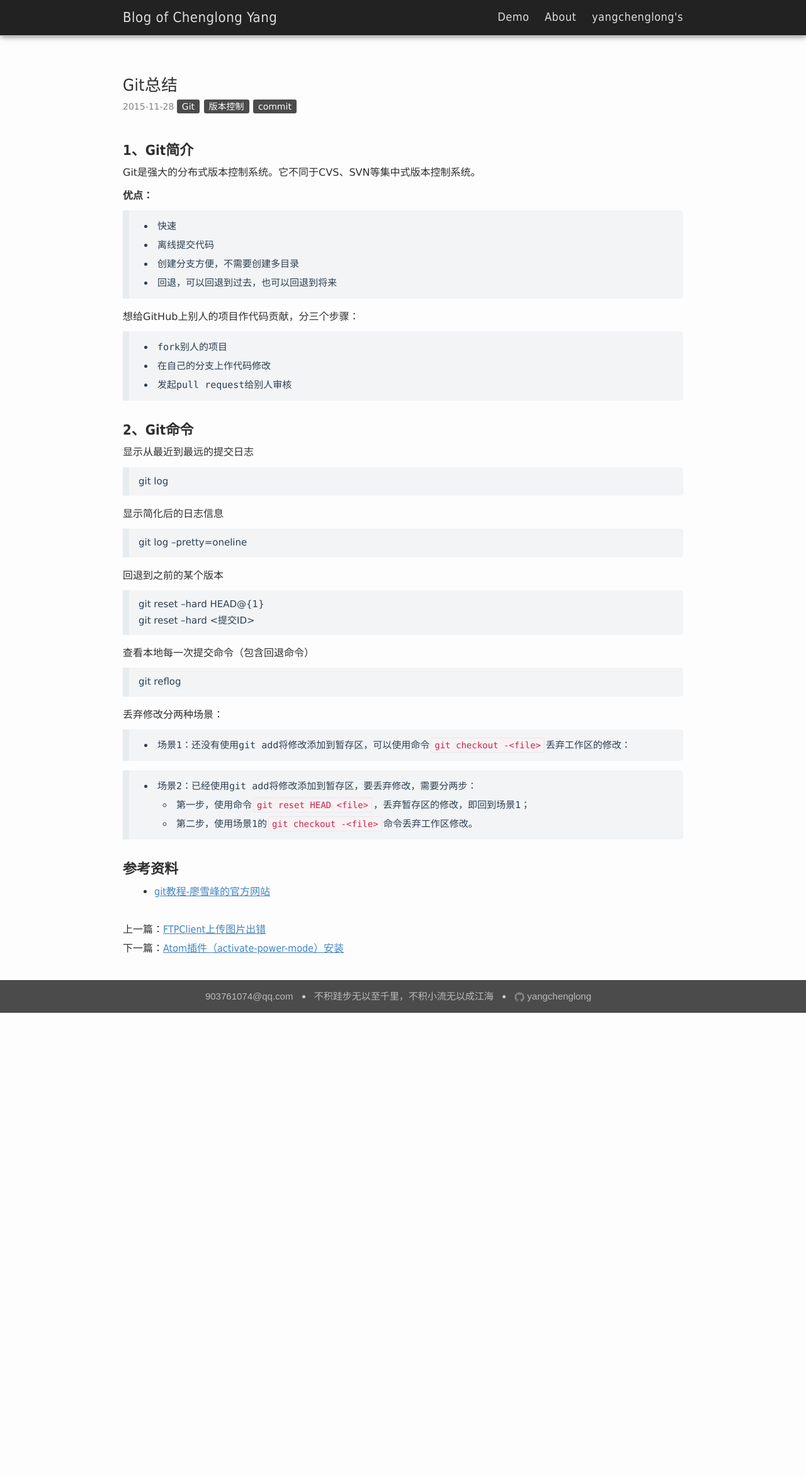
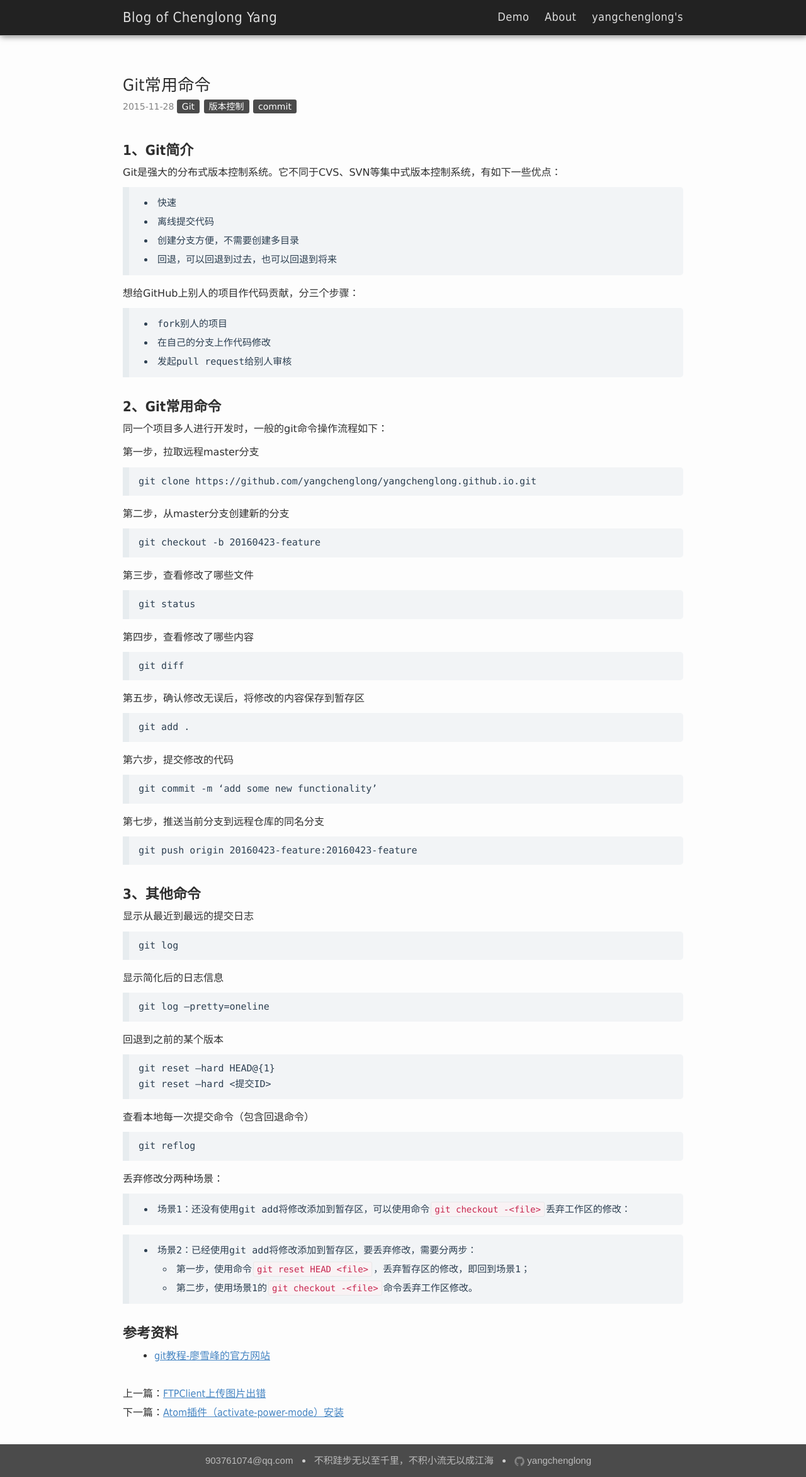
Before and after one commit to laurelyoung/laurelyoung.github.io, a Jekyll site: the page built from _posts/2015-11-28-Git总结.md, in a window 1280 px wide. Shown: the whole page at 63% size. Built offline with Jekyll 4.4.1, drawn with Linux system fonts in a browser that asks for light colours; comment, search, counter and statistics services are not loaded; before the commit the page ends 1608 px from its top, so only the background shows below that.

Commit message:
fix blog: commonly used git commands

```diff
--- a/_posts/2015-11-28-Git总结.md
+++ b/_posts/2015-11-28-Git总结.md
@@ -1,6 +1,6 @@
 ---
 layout: post
-title: Git总结
+title: Git常用命令
 tags: [Git, 版本控制, commit]
 categories: [Git]
 ---
@@ -9,10 +9,7 @@ categories: [Git]
 
 # 1、Git简介
 
-Git是强大的分布式版本控制系统。它不同于CVS、SVN等集中式版本控制系统。
-
-
-**优点：**
+Git是强大的分布式版本控制系统。它不同于CVS、SVN等集中式版本控制系统，有如下一些优点：
 
 >* 快速
 >* 离线提交代码
@@ -27,8 +24,43 @@ Git是强大的分布式版本控制系统。它不同于CVS、SVN等集中式
 >* 发起pull request给别人审核
 
 
-# 2、Git命令
+# 2、Git常用命令
 
+同一个项目多人进行开发时，一般的git命令操作流程如下：
+
+第一步，拉取远程master分支
+
+> git clone https://github.com/yangchenglong/yangchenglong.github.io.git
+
+
+第二步，从master分支创建新的分支
+
+>git checkout -b 20160423-feature
+
+第三步，查看修改了哪些文件
+
+> git status
+
+第四步，查看修改了哪些内容
+
+> git diff
+
+第五步，确认修改无误后，将修改的内容保存到暂存区
+
+> git add .
+
+第六步，提交修改的代码
+
+> git commit -m 'add some new functionality'
+
+第七步，推送当前分支到远程仓库的同名分支
+
+>git push origin 20160423-feature:20160423-feature
+
+
+
+
+# 3、其他命令
 显示从最近到最远的提交日志
 
 > git log
--- a/static/css/index.css
+++ b/static/css/index.css
@@ -43,7 +43,7 @@ code {
     font-size: 14px;
     color: #c7254e;
     background-color: #F9F2F4;
-    font-family: Monaco, Menlo, "Microsoft Yahei", Consolas, Arial;
+    font-family: Monaco, Menlo, "Microsoft Yahei", Consolas, Arial, sans-serif;
     padding: 3px 5px;
     margin: 0 2px;
 }
@@ -71,15 +71,19 @@ blockquote {
     letter-spacing: normal;
     font-style: normal;
     border-left: 10px solid rgba(102,128,153,0.075);
-    font-family: Menlo, "Microsoft Yahei", Consolas, Arial;
+    font-family: Menlo, "Microsoft Yahei", Consolas, Arial, sans-serif;
+}
+
+blockquote p {
+    font-family: Menlo, "Microsoft Yahei", Consolas, Arial, sans-serif;
 }
 
 blockquote ul li {
     list-style-type: disc;;
     line-height: 1.75em;
+    margin: 0;
     margin-left: 25px !important;
     padding-left: 5px;
-    margin: 0;
 }
 blockquote li > ul li{
     list-style-type: circle;
```
Also changed, not shown: _posts/2015-11-16-Maven私服（Nexus）搭建-离线安装索引.md (renamed from _posts/2015-11-15-Maven私服（Nexus）搭建-离线安装索引.md).
